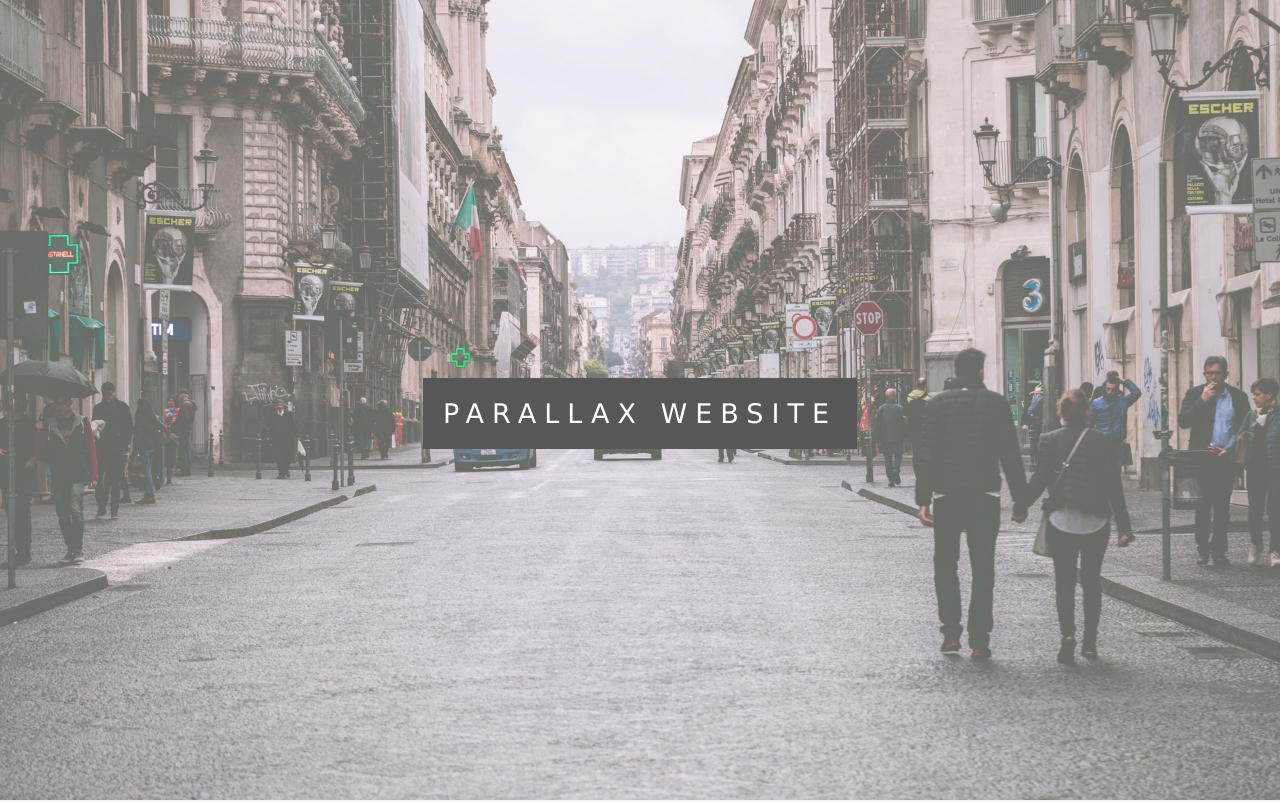
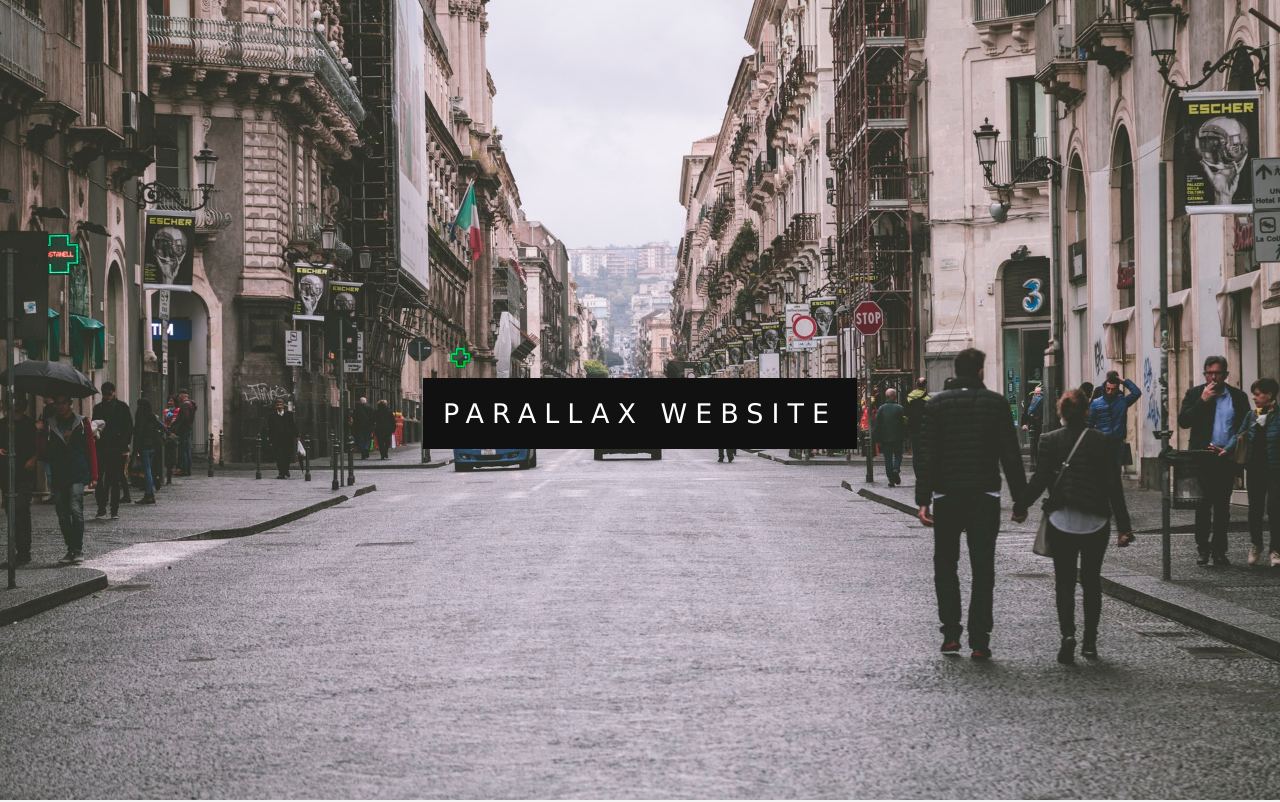
Before and after one commit to rasheedshina22/Simple-Parallax-Website, a plain HTML site: page index.html in a window 1280 px wide. Shown: the top 802 px of the page. Drawn offline with Linux system fonts and the light colour scheme.

Commit message:
changed images opacity

```diff
--- a/css/style.css
+++ b/css/style.css
@@ -10,7 +10,6 @@ body,html{
 
 #picture1, #picture2, #picture3, #picture4{
     position: relative;
-    opacity: 0.70;
     background-position: center;
     background-size: cover;
     background-repeat: no-repeat;
```
